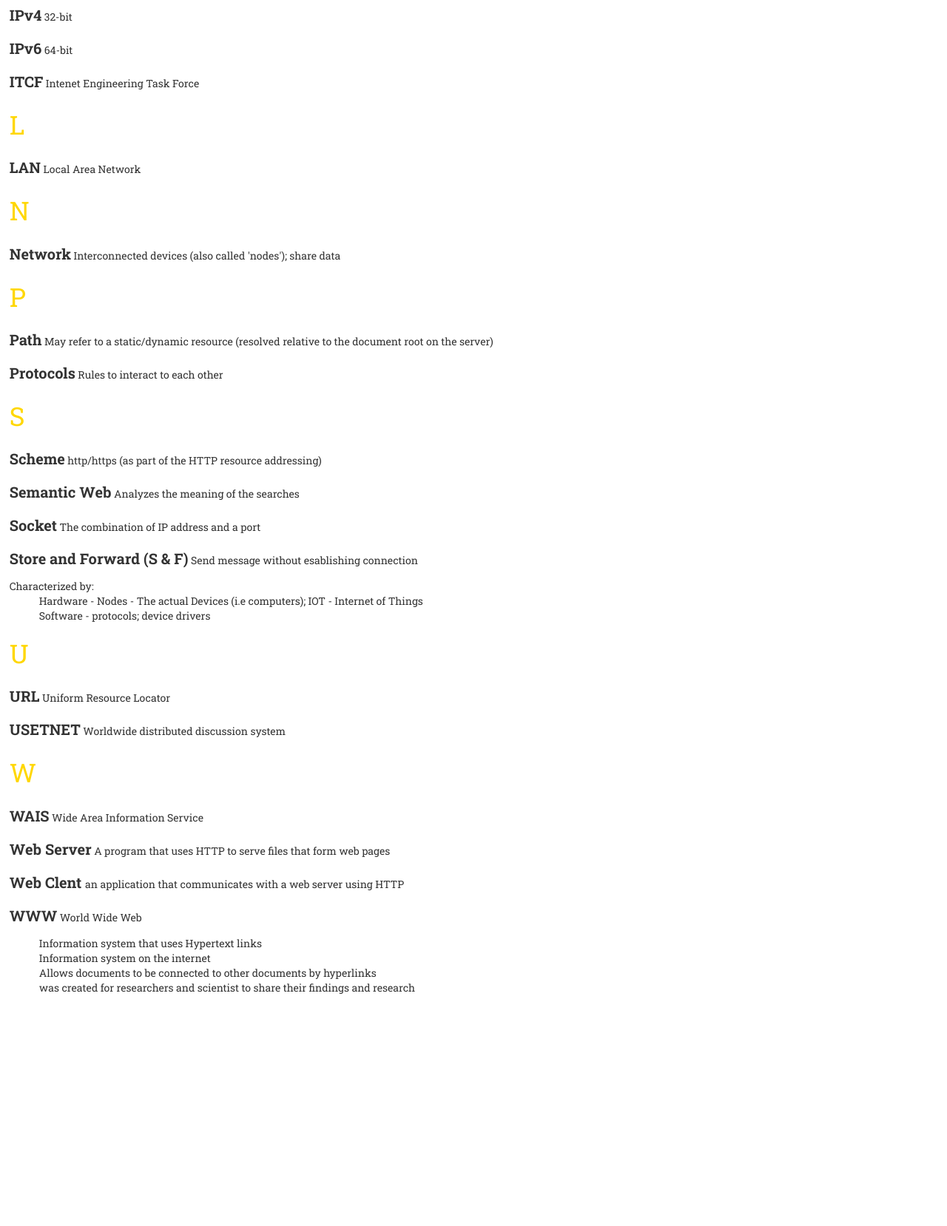
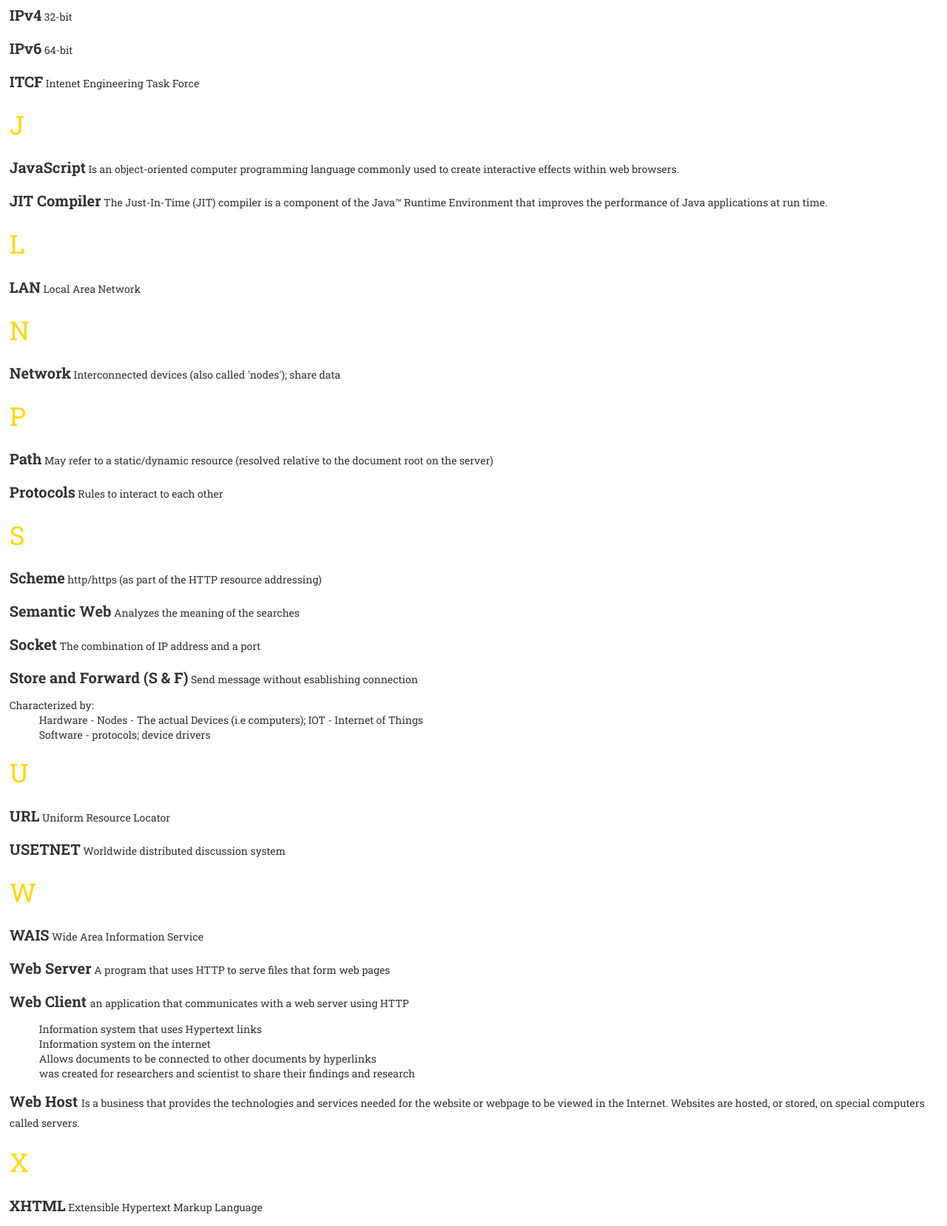
Before and after one commit to galoberlyn/webteklec, a website: page CourseWebsite/glossary.html in a window 1280 px wide. Shown: the part 2282-3940 px from the top of the page at 74% size. Before the commit the page ends 3638 px from the top, so only its background shows below. Drawn offline with nearby package versions, Linux system fonts and the light colour scheme; a web font is replaced by a local one.

Commit message:
added content to glossary.html

```diff
--- a/CourseWebsite/glossary.html
+++ b/CourseWebsite/glossary.html
@@ -87,6 +87,9 @@
         <p class="text"><span class="special">IPv4</span> 32-bit </p>
         <p class="text"><span class="special">IPv6</span> 64-bit</p>
         <p class="text"><span class="special">ITCF</span> Intenet Engineering Task Force</p>
+        <p class="text"><span class="gloshead">J</span></p>
+        <p class="text"><span class="special">JavaScript</span> Is an object-oriented computer programming language commonly used to create interactive effects within web browsers.</p>
+        <p class="text"><span class="special">JIT Compiler</span> The Just-In-Time (JIT) compiler is a component of the Java™ Runtime Environment that improves the performance of Java applications at run time.</p>
         <p class="text"><span class="gloshead">L</span></p>
         <p class="text"><span class="special">LAN</span> Local Area Network</p>
         <p class="text"><span class="gloshead">N</span></p>
@@ -110,14 +113,16 @@
         <p class="text"><span class="gloshead">W</span></p>
         <p class="text"><span class="special">WAIS</span> Wide Area Information Service</p>
         <p class="text"><span class="special">Web Server</span> A program that uses HTTP to serve files that form web pages</p>
-        <p class="text"><span class="special">Web Clent </span> an application that communicates with a web server using HTTP</p>
-        <p class="text"><span class="special">WWW</span> World Wide Web</p>
+        <p class="text"><span class="special">Web Client </span> an application that communicates with a web server using HTTP</p>
             <ul style="list-style-type: none">
                 <li> Information system that uses Hypertext links</li>
                 <li> Information system on the internet </li>
                 <li> Allows documents to be connected to other documents by hyperlinks </li>
                 <li> was created for researchers and scientist to share their findings and research </li>
             </ul>
+        <p class="text"><span class="special">Web Host </span> Is a business that provides the technologies and services needed for the website or webpage to be viewed in the Internet. Websites are hosted, or stored, on special computers called servers.</p>
+        <p class="text"><span class="gloshead">X</span></p>
+        <p class="text"><span class="special">XHTML</span> Extensible Hypertext Markup Language</p>
     </div>
 
 
```
Also changed, not shown: CourseWebsite/midterms.html (+1 -2 lines).
